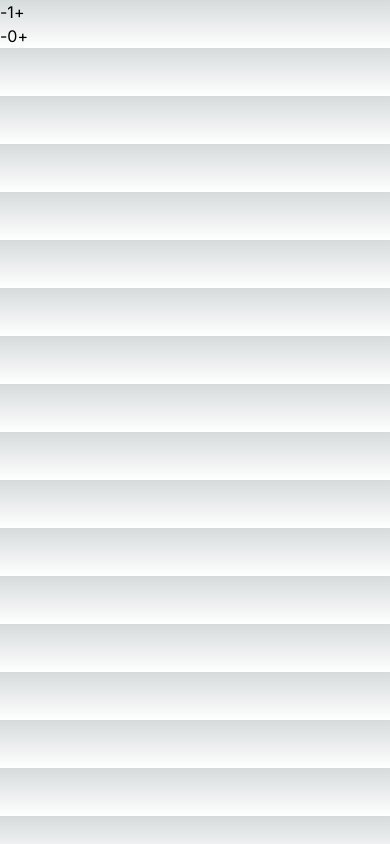
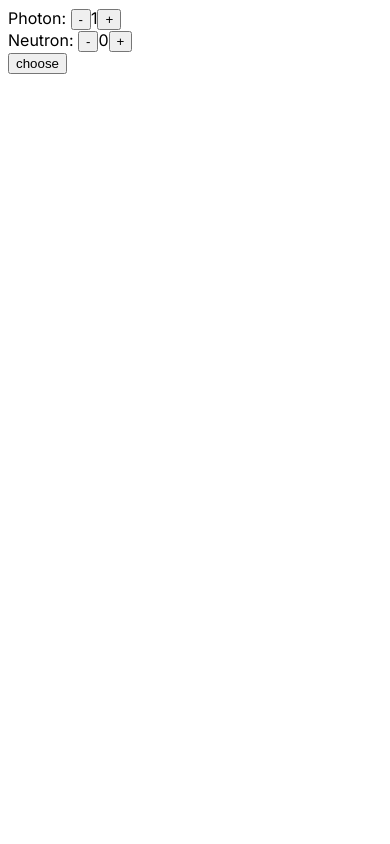
Before and after one commit to jollypyun/one-ui, a Next.js app in the folder one-ui/: page /element in a window 390 px wide. Built offline with nearby package versions, Linux system fonts and the light colour scheme.

Commit message:
기본적인 페이지 구축

```diff
--- a/one-ui/next.config.mjs
+++ b/one-ui/next.config.mjs
@@ -1,4 +1,8 @@
 /** @type {import('next').NextConfig} */
-const nextConfig = {};
+const nextConfig = {
+    experimental: {
+
+    }
+};
 
 export default nextConfig;
--- a/one-ui/src/app/element/page.tsx
+++ b/one-ui/src/app/element/page.tsx
@@ -1,3 +1,5 @@
+'use client'
+
 import { initNeutron, initPhoton } from "@/constant/initData"
 import { useState } from "react"
 
@@ -5,25 +7,34 @@ const ElementComponent = () => {
     const [photon, setPhoton] = useState(initPhoton)
     const [neutron, setNeutron] = useState(initNeutron)
 
+    const handleElement = () => {
+
+    }
+
     return (
         <>
             <div>
-            <button type="button">
+                <span>Photon: </span>
+                <button type="button" onClick={() => setPhoton(photon-1)}>
                     -
                 </button>
                 {photon}
-                <button type="button">
+                <button type="button" onClick={() => setPhoton(photon+1)}>
                     +
                 </button>
             </div>
             <div>
-                <button type="button">
+                <span>Neutron: </span>
+                <button type="button" onClick={() => setNeutron(neutron-1)}>
                     -
                 </button>
                 {neutron}
-                <button type="button">
+                <button type="button" onClick={() => setNeutron(neutron+1)}>
                     +
                 </button>
+            </div>
+            <div>
+                <button type="button" onClick={() => handleElement()}>choose</button>
             </div>
         </>
     )
--- a/one-ui/src/app/globals.css
+++ /dev/null
@@ -1,33 +0,0 @@
-@tailwind base;
-@tailwind components;
-@tailwind utilities;
-
-:root {
-  --foreground-rgb: 0, 0, 0;
-  --background-start-rgb: 214, 219, 220;
-  --background-end-rgb: 255, 255, 255;
-}
-
-@media (prefers-color-scheme: dark) {
-  :root {
-    --foreground-rgb: 255, 255, 255;
-    --background-start-rgb: 0, 0, 0;
-    --background-end-rgb: 0, 0, 0;
-  }
-}
-
-body {
-  color: rgb(var(--foreground-rgb));
-  background: linear-gradient(
-      to bottom,
-      transparent,
-      rgb(var(--background-end-rgb))
-    )
-    rgb(var(--background-start-rgb));
-}
-
-@layer utilities {
-  .text-balance {
-    text-wrap: balance;
-  }
-}
--- a/one-ui/src/app/layout.tsx
+++ b/one-ui/src/app/layout.tsx
@@ -1,13 +1,12 @@
+import { Inter } from "next/font/google";
 import type { Metadata } from "next";
-import { Inter } from "next/font/google";
-import "./globals.css";
+
+export const metadata: Metadata = {
+    title: "원자 조회",
+    description: "원자 조회 사이트",
+};
 
 const inter = Inter({ subsets: ["latin"] });
-
-export const metadata: Metadata = {
-  title: "Create Next App",
-  description: "Generated by create next app",
-};
 
 export default function RootLayout({
   children,
--- a/one-ui/src/app/page.tsx
+++ b/one-ui/src/app/page.tsx
@@ -1,113 +1,9 @@
-import Image from "next/image";
+const Home = () => {
+  return (
+    <>
+    <p>home</p>
+    </>
+  )
+}
 
-export default function Home() {
-  return (
-    <main className="flex min-h-screen flex-col items-center justify-between p-24">
-      <div className="z-10 w-full max-w-5xl items-center justify-between font-mono text-sm lg:flex">
-        <p className="fixed left-0 top-0 flex w-full justify-center border-b border-gray-300 bg-gradient-to-b from-zinc-200 pb-6 pt-8 backdrop-blur-2xl dark:border-neutral-800 dark:bg-zinc-800/30 dark:from-inherit lg:static lg:w-auto  lg:rounded-xl lg:border lg:bg-gray-200 lg:p-4 lg:dark:bg-zinc-800/30">
-          Get started by editing&nbsp;
-          <code className="font-mono font-bold">src/app/page.tsx</code>
-        </p>
-        <div className="fixed bottom-0 left-0 flex h-48 w-full items-end justify-center bg-gradient-to-t from-white via-white dark:from-black dark:via-black lg:static lg:size-auto lg:bg-none">
-          <a
-            className="pointer-events-none flex place-items-center gap-2 p-8 lg:pointer-events-auto lg:p-0"
-            href="https://vercel.com?utm_source=create-next-app&utm_medium=appdir-template&utm_campaign=create-next-app"
-            target="_blank"
-            rel="noopener noreferrer"
-          >
-            By{" "}
-            <Image
-              src="/vercel.svg"
-              alt="Vercel Logo"
-              className="dark:invert"
-              width={100}
-              height={24}
-              priority
-            />
-          </a>
-        </div>
-      </div>
-
-      <div className="relative z-[-1] flex place-items-center before:absolute before:h-[300px] before:w-full before:-translate-x-1/2 before:rounded-full before:bg-gradient-radial before:from-white before:to-transparent before:blur-2xl before:content-[''] after:absolute after:-z-20 after:h-[180px] after:w-full after:translate-x-1/3 after:bg-gradient-conic after:from-sky-200 after:via-blue-200 after:blur-2xl after:content-[''] before:dark:bg-gradient-to-br before:dark:from-transparent before:dark:to-blue-700 before:dark:opacity-10 after:dark:from-sky-900 after:dark:via-[#0141ff] after:dark:opacity-40 sm:before:w-[480px] sm:after:w-[240px] before:lg:h-[360px]">
-        <Image
-          className="relative dark:drop-shadow-[0_0_0.3rem_#ffffff70] dark:invert"
-          src="/next.svg"
-          alt="Next.js Logo"
-          width={180}
-          height={37}
-          priority
-        />
-      </div>
-
-      <div className="mb-32 grid text-center lg:mb-0 lg:w-full lg:max-w-5xl lg:grid-cols-4 lg:text-left">
-        <a
-          href="https://nextjs.org/docs?utm_source=create-next-app&utm_medium=appdir-template&utm_campaign=create-next-app"
-          className="group rounded-lg border border-transparent px-5 py-4 transition-colors hover:border-gray-300 hover:bg-gray-100 hover:dark:border-neutral-700 hover:dark:bg-neutral-800/30"
-          target="_blank"
-          rel="noopener noreferrer"
-        >
-          <h2 className="mb-3 text-2xl font-semibold">
-            Docs{" "}
-            <span className="inline-block transition-transform group-hover:translate-x-1 motion-reduce:transform-none">
-              -&gt;
-            </span>
-          </h2>
-          <p className="m-0 max-w-[30ch] text-sm opacity-50">
-            Find in-depth information about Next.js features and API.
-          </p>
-        </a>
-
-        <a
-          href="https://nextjs.org/learn?utm_source=create-next-app&utm_medium=appdir-template-tw&utm_campaign=create-next-app"
-          className="group rounded-lg border border-transparent px-5 py-4 transition-colors hover:border-gray-300 hover:bg-gray-100 hover:dark:border-neutral-700 hover:dark:bg-neutral-800/30"
-          target="_blank"
-          rel="noopener noreferrer"
-        >
-          <h2 className="mb-3 text-2xl font-semibold">
-            Learn{" "}
-            <span className="inline-block transition-transform group-hover:translate-x-1 motion-reduce:transform-none">
-              -&gt;
-            </span>
-          </h2>
-          <p className="m-0 max-w-[30ch] text-sm opacity-50">
-            Learn about Next.js in an interactive course with&nbsp;quizzes!
-          </p>
-        </a>
-
-        <a
-          href="https://vercel.com/templates?framework=next.js&utm_source=create-next-app&utm_medium=appdir-template&utm_campaign=create-next-app"
-          className="group rounded-lg border border-transparent px-5 py-4 transition-colors hover:border-gray-300 hover:bg-gray-100 hover:dark:border-neutral-700 hover:dark:bg-neutral-800/30"
-          target="_blank"
-          rel="noopener noreferrer"
-        >
-          <h2 className="mb-3 text-2xl font-semibold">
-            Templates{" "}
-            <span className="inline-block transition-transform group-hover:translate-x-1 motion-reduce:transform-none">
-              -&gt;
-            </span>
-          </h2>
-          <p className="m-0 max-w-[30ch] text-sm opacity-50">
-            Explore starter templates for Next.js.
-          </p>
-        </a>
-
-        <a
-          href="https://vercel.com/new?utm_source=create-next-app&utm_medium=appdir-template&utm_campaign=create-next-app"
-          className="group rounded-lg border border-transparent px-5 py-4 transition-colors hover:border-gray-300 hover:bg-gray-100 hover:dark:border-neutral-700 hover:dark:bg-neutral-800/30"
-          target="_blank"
-          rel="noopener noreferrer"
-        >
-          <h2 className="mb-3 text-2xl font-semibold">
-            Deploy{" "}
-            <span className="inline-block transition-transform group-hover:translate-x-1 motion-reduce:transform-none">
-              -&gt;
-            </span>
-          </h2>
-          <p className="m-0 max-w-[30ch] text-balance text-sm opacity-50">
-            Instantly deploy your Next.js site to a shareable URL with Vercel.
-          </p>
-        </a>
-      </div>
-    </main>
-  );
-}
+export default Home
```
